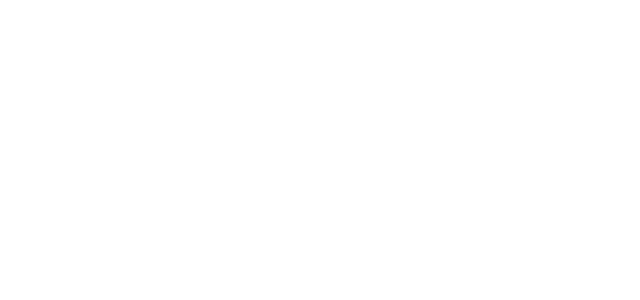
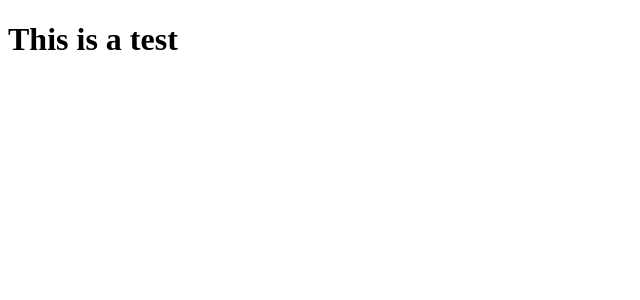
Before and after one commit to grusite/NuxtBnB, a Nuxt app: page /test in a window 1280 px wide. Before the commit this address had no page. Shown: the top 300 px of the page, without its empty margins (0-640 px from the left). Built offline with nearby package versions, Linux system fonts and the light colour scheme.

Commit message:
routing with vue-router

```diff
--- /dev/null
+++ b/pages/home/_id.vue
@@ -0,0 +1,18 @@
+<template>
+    <div>{{ home.title }}</div>
+</template>
+
+<script>
+import homes from "~/data/homes";
+export default {
+    data(){
+        return{
+            homes: {}
+        }
+    },
+    created(){
+        const home = homes.find((home)=>home.objectID == this.$route.params.id)
+        this.home = home
+    }
+}
+</script>
--- /dev/null
+++ b/pages/test.vue
@@ -0,0 +1,5 @@
+<template>
+  <div>
+    <h1>This is a test</h1>
+  </div>
+</template>
```
